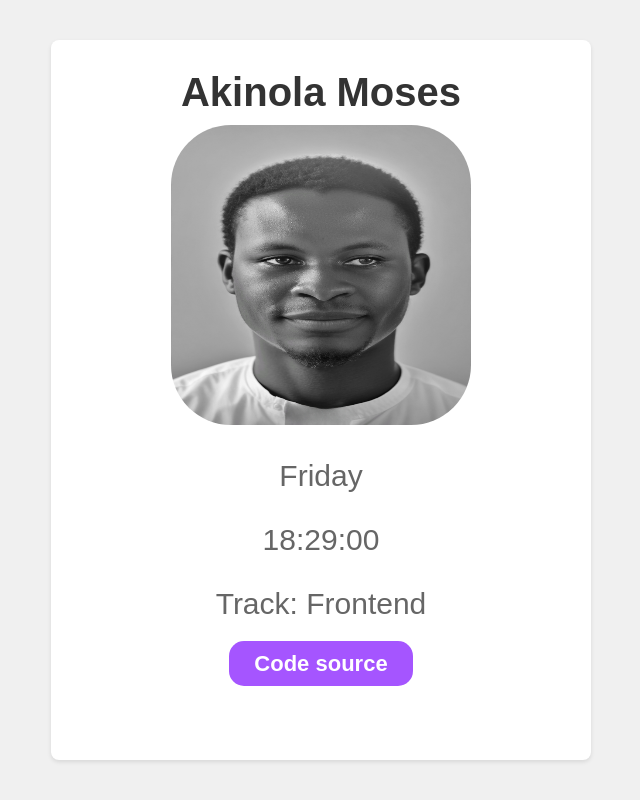
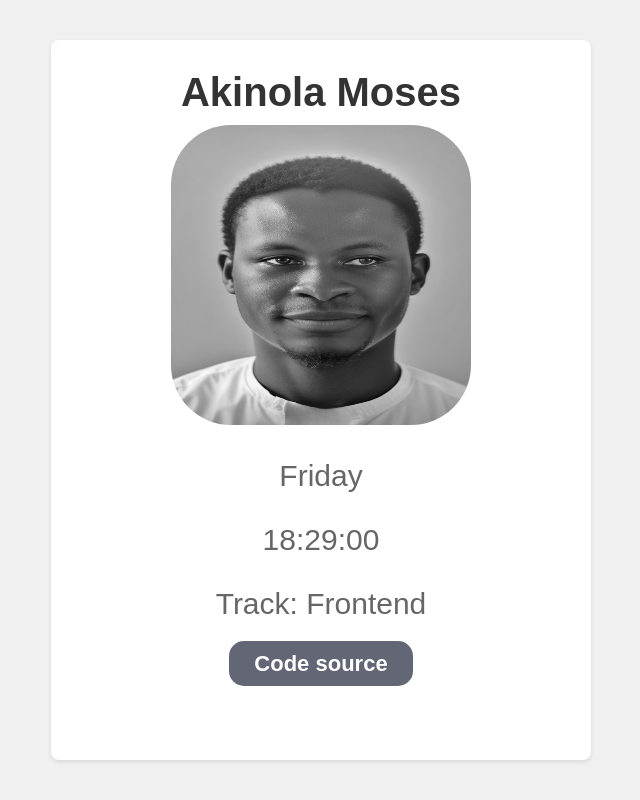
Before and after one commit to Moscolar1/My-project.github.io, a plain HTML site: page index.html in a window 1280 px wide. Shown: the whole page, without its empty margins (319-959 px from the left). Drawn offline with Linux system fonts and the light colour scheme.

Commit message:
Update style.css

```diff
--- a/style.css
+++ b/style.css
@@ -36,7 +36,7 @@ img {
 }
 
 a{
-    background-color: #a555ff;
+    background-color: #626675;
     color: white;
     padding: 10px 25px;
     font-size: 22px;
```
